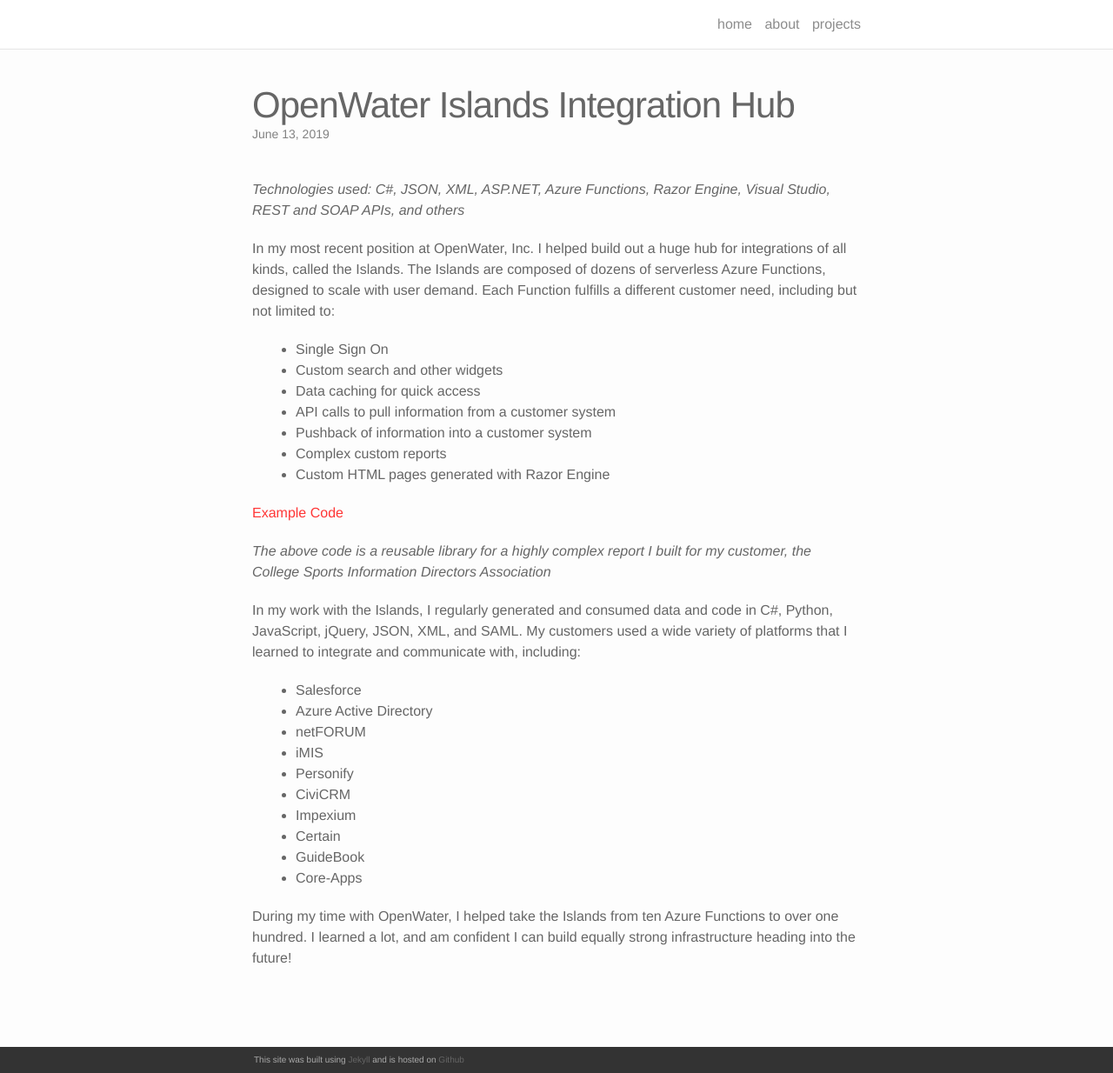
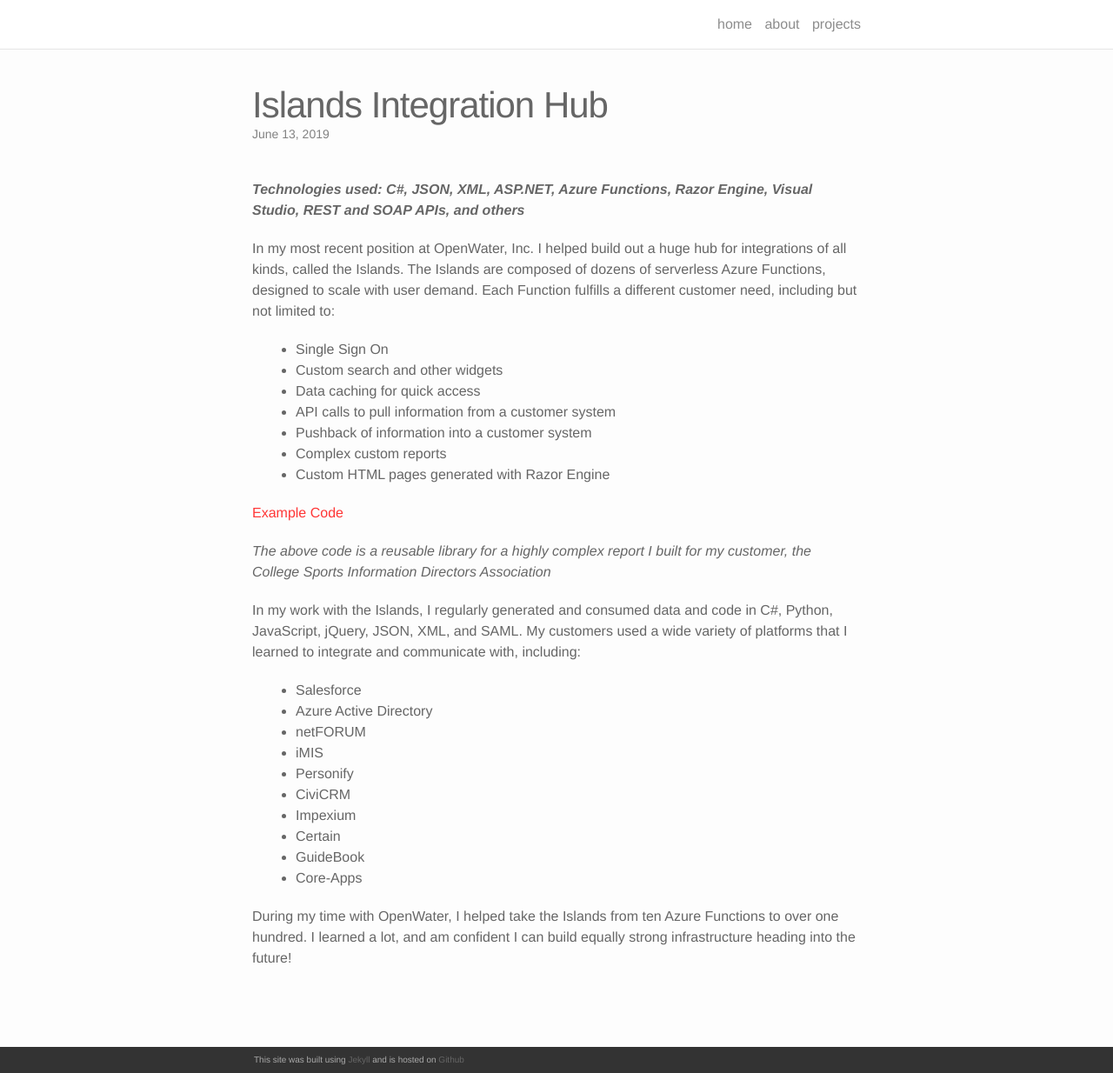
Before and after one commit to DLakin01/folio, a Jekyll site: the page built from _portfolio/1_OpenWaterIslands.md, in a window 1280 px wide and 1234 px high. Shown: the whole window at 87% size. Built offline with Jekyll 4.4.1, drawn with Linux system fonts in a browser that asks for light colours; nearby versions of some CDN libraries.

Commit message:
Add italics and bolding to portfolio pages

```diff
--- a/_portfolio/1_OpenWaterIslands.md
+++ b/_portfolio/1_OpenWaterIslands.md
@@ -1,11 +1,11 @@
 ---
 layout: post
-title: OpenWater Islands Integration Hub
+title: Islands Integration Hub
 description:
 image: ../images/AzureFunctionsLogo.png
 ---
 
-_Technologies used: C#, JSON, XML, ASP.NET, Azure Functions, Razor Engine, Visual Studio, REST and SOAP APIs, and others_
+___Technologies used: C#, JSON, XML, ASP.NET, Azure Functions, Razor Engine, Visual Studio, REST and SOAP APIs, and others___
 
 In my most recent position at OpenWater, Inc. I helped build out a huge hub for integrations of all kinds, called the Islands. The Islands are composed of dozens of serverless Azure Functions, designed to scale with user demand. Each Function fulfills a different customer need, including but not limited to:
 
@@ -17,7 +17,7 @@
 * Complex custom reports
 * Custom HTML pages generated with Razor Engine
 
-<a href="https://github.com/DLakin01/OpenWaterSampleCode/blob/master/FirstSecondThirdTeamsReportUtility.cs">Example Code</a>
+<a href="https://github.com/DLakin01/OpenWaterSampleCode/blob/master/FirstSecondThirdTeamsReportUtility.cs" target="_blank">Example Code</a>
 
 _The above code is a reusable library for a highly complex report I built for my customer, the College Sports Information Directors Association_
 
--- a/_portfolio/3_Inquire.markdown
+++ b/_portfolio/3_Inquire.markdown
@@ -5,7 +5,7 @@
 image: ../images/InquireLogo.png
 
 ---
-_Technologies used: AngularJS, Firebase, Git, Bootstrap, others_
+___Technologies used: AngularJS, Firebase, Git, Bootstrap, others___
 
 **About the Project**
 
```
Also changed, not shown: _portfolio/2_Bloccit.md (+1 -1 lines), _portfolio/4_blocjams.md (+1 -1 lines), images/AzureFunctionsLogo.png.
